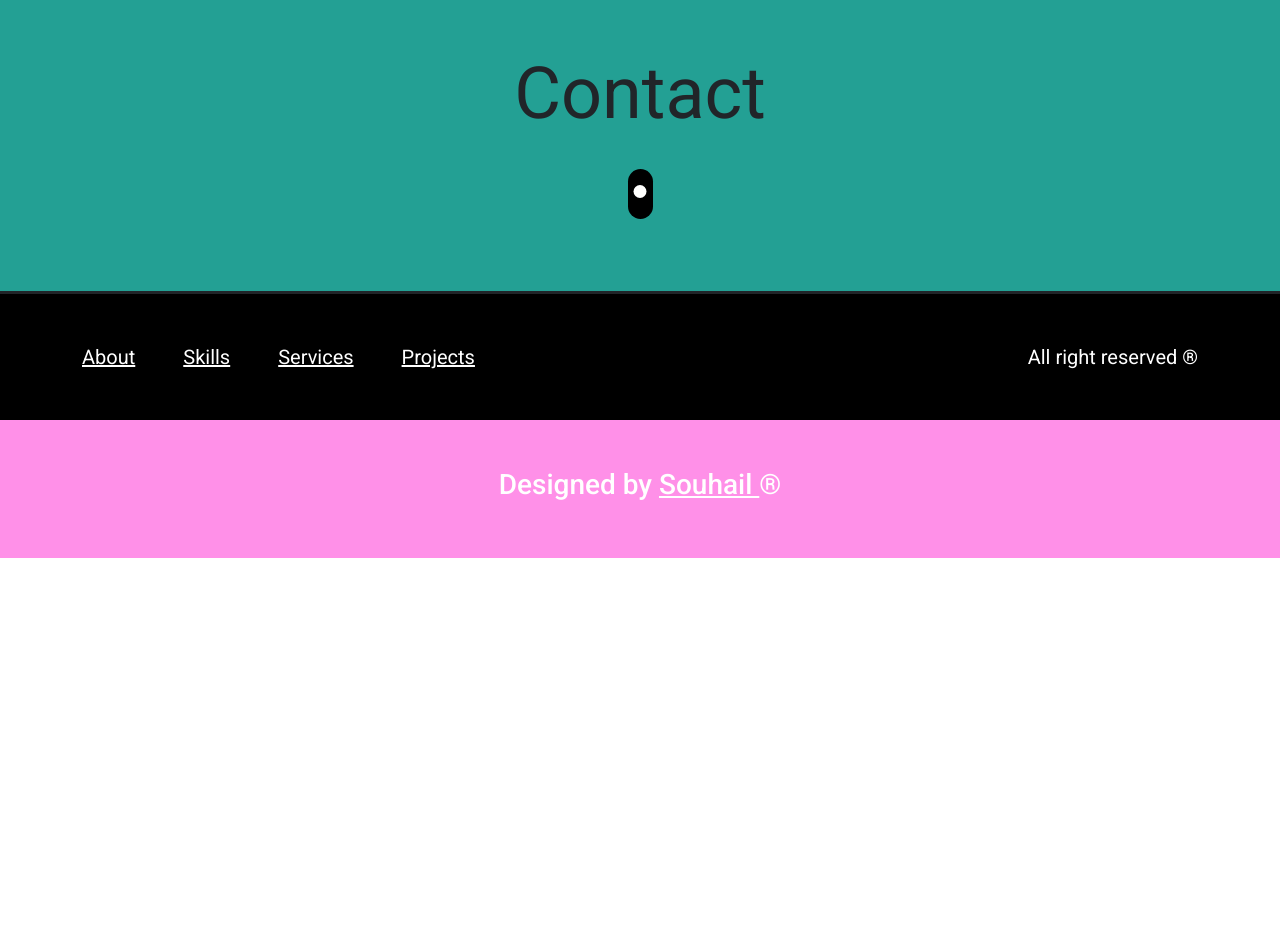
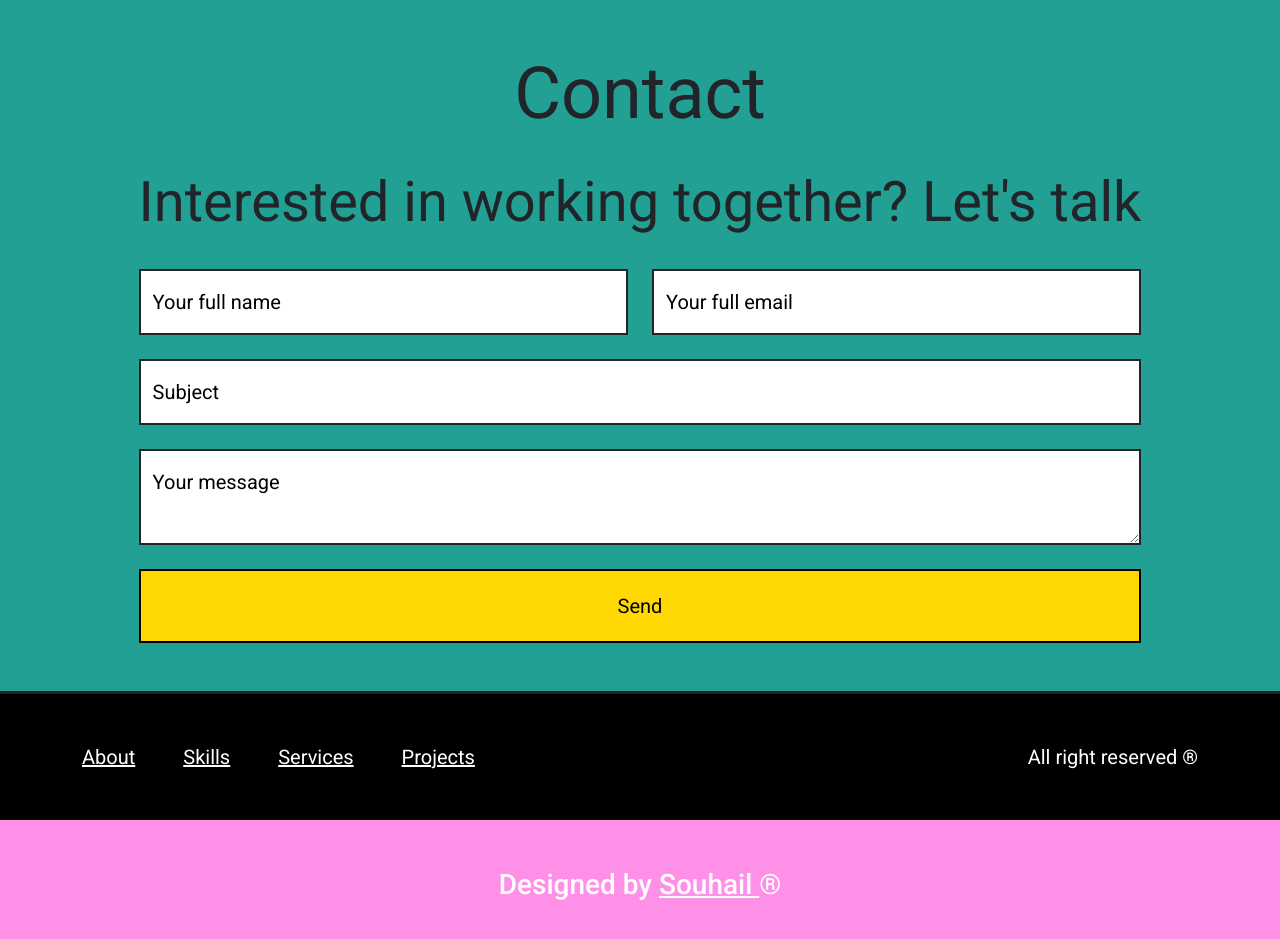
Before and after one commit to doc-souhail/New-portfolio, a plain HTML site: page index.html in a window 1280 px wide. Shown: the part 3588-4527 px from the top of the page. Before the commit the page ends 4146 px from the top, so only its background shows below. Drawn offline with nearby package versions, Linux system fonts and the light colour scheme; a web font is replaced by a local one.

Commit message:
second commit

```diff
--- a/index.html
+++ b/index.html
@@ -173,14 +173,32 @@
     <section class="border border-3 border-end-0 border-start-0 border-top-0 border-dark bg-blue-light">
         <div class="py-5 d-flex justify-content-center align-items-center flex-column ">
             <h2 class="roboto-regular display-2 text-center pt-5">Contact</h2>
-            <div class="box my-4">
-                <div class="circle"></div>
-            </div>
-        </div>
-    </section>
-    <section class="bg-dark">
-        <div>
-
+            <form action="">
+                <h2 class="text-center roboto-regular display-4 py-4">Interested in working together? Let's talk</h2>
+                <div class="row">
+                    <div class="mb-4 col">
+                        <input type="text"
+                               class="form-control border border-2 border-dark rounded-0 shadow-none py-3 roboto-regular fs-5"
+                               placeholder="Your full name">
+                    </div>
+                    <div class="mb-4 col">
+                        <input type="email"
+                               class="form-control  border border-2 border-dark rounded-0 shadow-none py-3 roboto-regular fs-5"
+                               placeholder="Your full email">
+                    </div>
+                </div>
+                <div class="mb-4">
+                    <input type="text"
+                           class="form-control  border border-2 border-dark shadow-none rounded-0 py-3 roboto-regular fs-5"
+                           placeholder="Subject">
+                </div>
+                <div class="mb-4">
+                    <textarea
+                            class="form-control border border-2 border-dark rounded-0 shadow-none py-3 roboto-regular fs-5"
+                              placeholder="Your message"></textarea>
+                </div>
+                <button type="submit" class="custom-button-3 w-100 roboto-regular fs-5">Send</button>
+            </form>
         </div>
     </section>
     <section class="bg-dark-cos">
--- a/style/style.css
+++ b/style/style.css
@@ -77,6 +77,7 @@
 
 
 .custom-button-3{
+  background-color: var(--1);
   color: var(--10);
   padding: 20px 45px;
   border: 2px solid var(--10);
@@ -192,3 +193,7 @@ a:hover::before {
     transform: translateY(-50%);
 
 }
+
+::placeholder{
+    color: var(--10) !important;
+}
```
